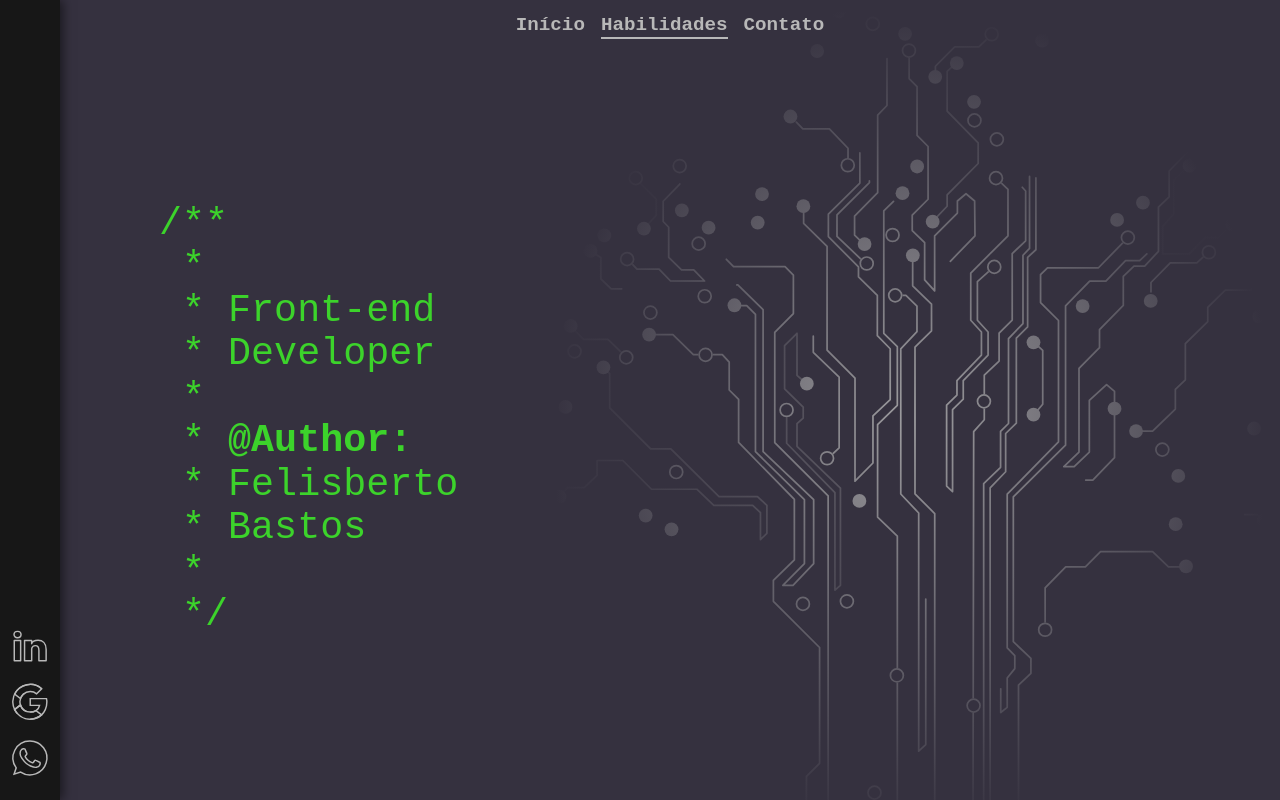
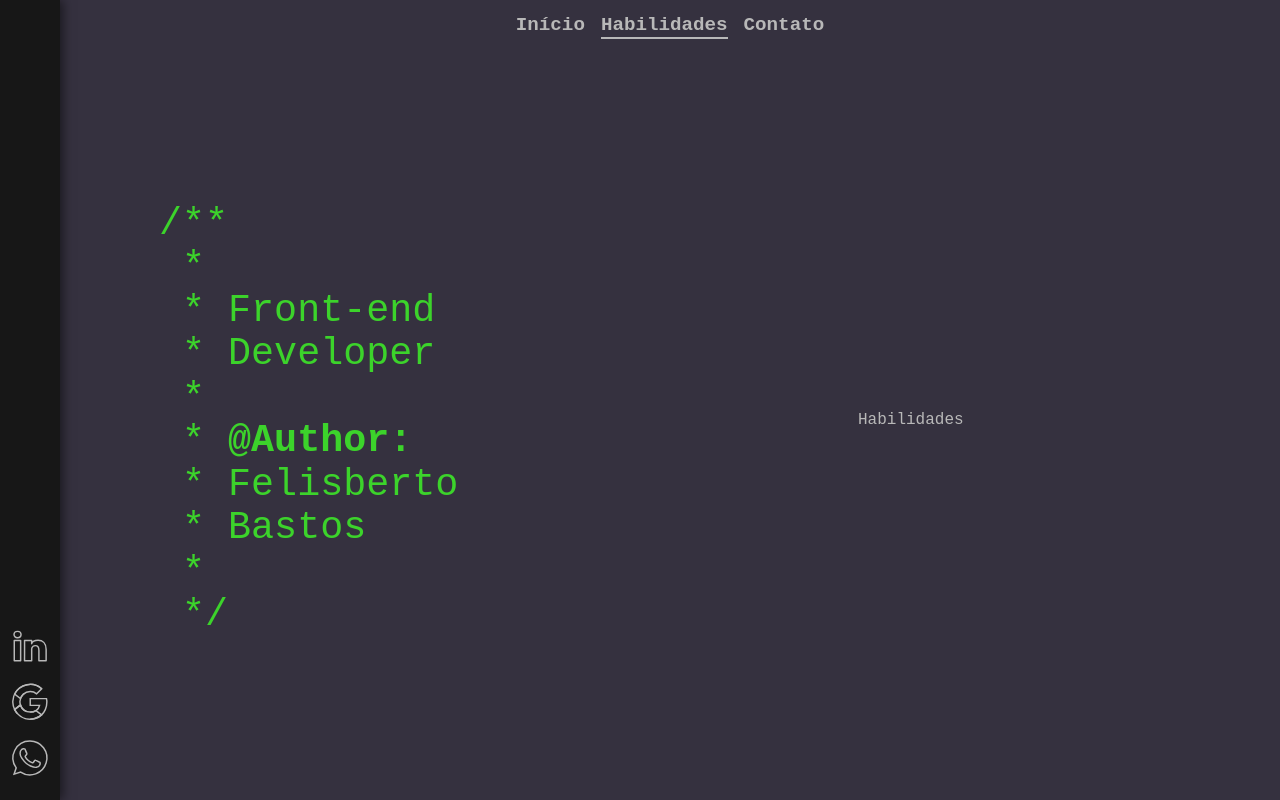
Before and after one commit to FelisbertoBastos/portfolio, a Vue app: page / in a window 1280 px wide. Both pictures are taken after a click on the link "Habilidades". Built offline with nearby package versions, Linux system fonts and the light colour scheme.

Commit message:
Router simples

```diff
--- /dev/null
+++ b/src/components/layout/Contato/index.vue
@@ -0,0 +1,9 @@
+<template>
+  <div>Contato</div>
+</template>
+
+<script>
+export default {
+  name: 'Contato'
+}
+</script>
--- /dev/null
+++ b/src/components/layout/Habilidades/index.vue
@@ -0,0 +1,9 @@
+<template>
+  <div>Habilidades</div>
+</template>
+
+<script>
+export default {
+  name: 'Habilidades'
+}
+</script>
--- a/src/components/layout/MainComponent.vue
+++ b/src/components/layout/MainComponent.vue
@@ -11,8 +11,14 @@
       <headline />
     </template>
     <template slot="content">
-      <circuit-tree
+      <!-- <circuit-tree
         v-width:full
+      /> -->
+      <habilidades
+        v-if="checkNavOption('Habilidades')"
+      />
+      <contato
+        v-else-if="checkNavOption('Contato')"
       />
     </template>
   </main-template>
@@ -22,7 +28,9 @@
 import MainTemplate from './MainTemplate'
 import NavBar from './NavBar'
 import Headline from './Headline'
-import CircuitTree from './CircuitTree'
+// import CircuitTree from './CircuitTree'
+import Habilidades from './Habilidades'
+import Contato from './Contato'
 
 export default {
   name: 'MainComponent',
@@ -30,15 +38,24 @@ export default {
     'main-template': MainTemplate,
     'navbar': NavBar,
     'headline': Headline,
-    'circuit-tree': CircuitTree
+    // 'circuit-tree': CircuitTree,
+    'habilidades': Habilidades,
+    'contato': Contato
   },
   data () {
     return {
       navItems: [
-        { name: 'Início' },
-        { name: 'Habilidades' },
-        { name: 'Contato' }
+        { name: 'Início', active: true },
+        { name: 'Habilidades', active: false },
+        { name: 'Contato', active: false }
       ]
+    }
+  },
+  methods: {
+    checkNavOption: function (testName) {
+      return this.navItems.some(item => {
+        return item.name === testName && item.active === true
+      })
     }
   }
 }
--- a/src/components/layout/NavBar.vue
+++ b/src/components/layout/NavBar.vue
@@ -31,10 +31,15 @@ export default {
     },
     itemSelect (event) {
       if (event.target.tagName === 'A') {
-        this.indicatorPositioning(
-          event.target.offsetLeft + 'px',
-          event.target.offsetWidth + 'px'
-        )
+        const item = this.items.find(item => item.active && item.name !== event.target.innerText)
+        if (item) {
+          item.active = false
+          this.items.find(item => item.name === event.target.innerText).active = true
+          this.indicatorPositioning(
+            event.target.offsetLeft + 'px',
+            event.target.offsetWidth + 'px'
+          )
+        }
       }
     }
   },
```
